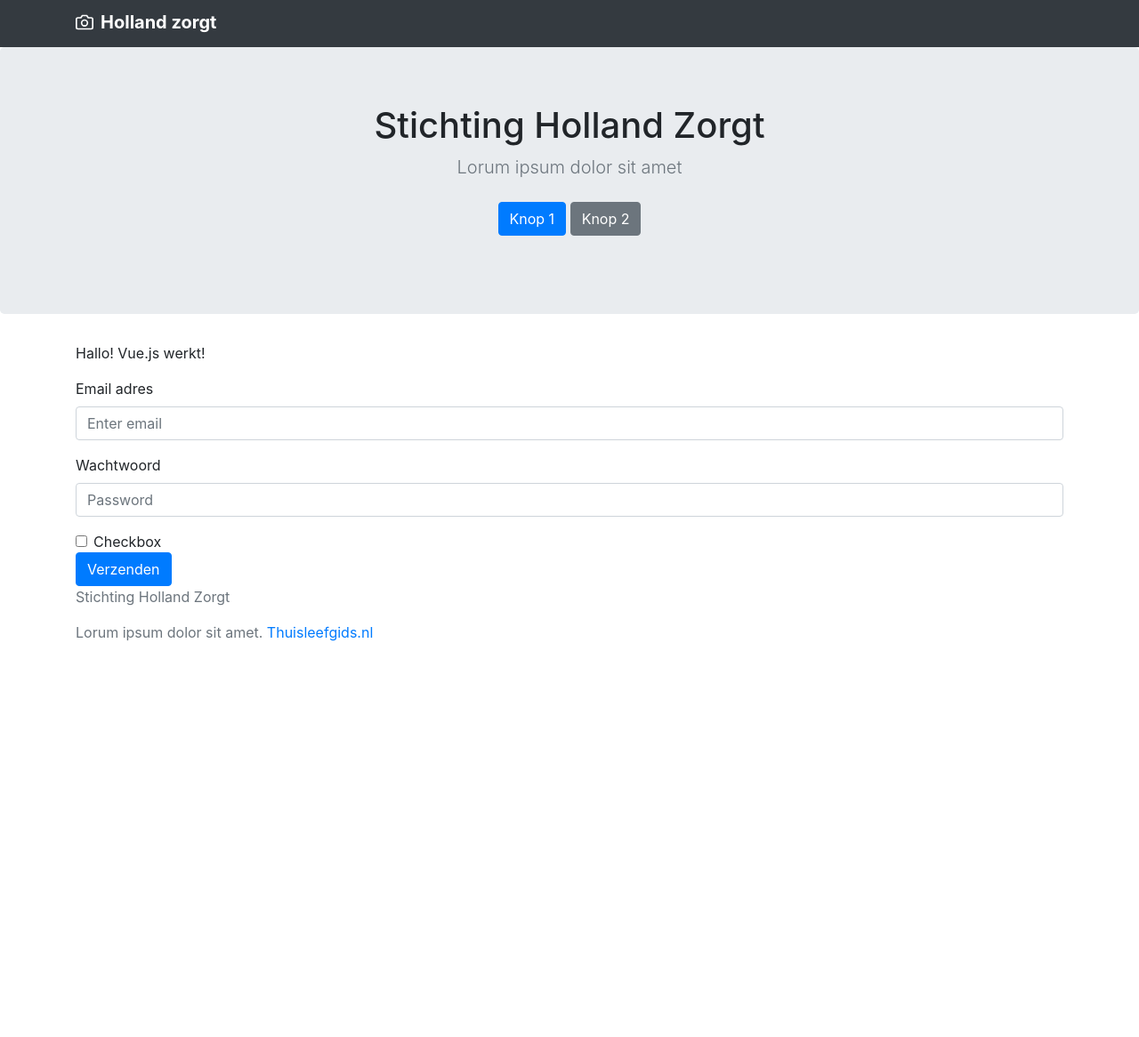
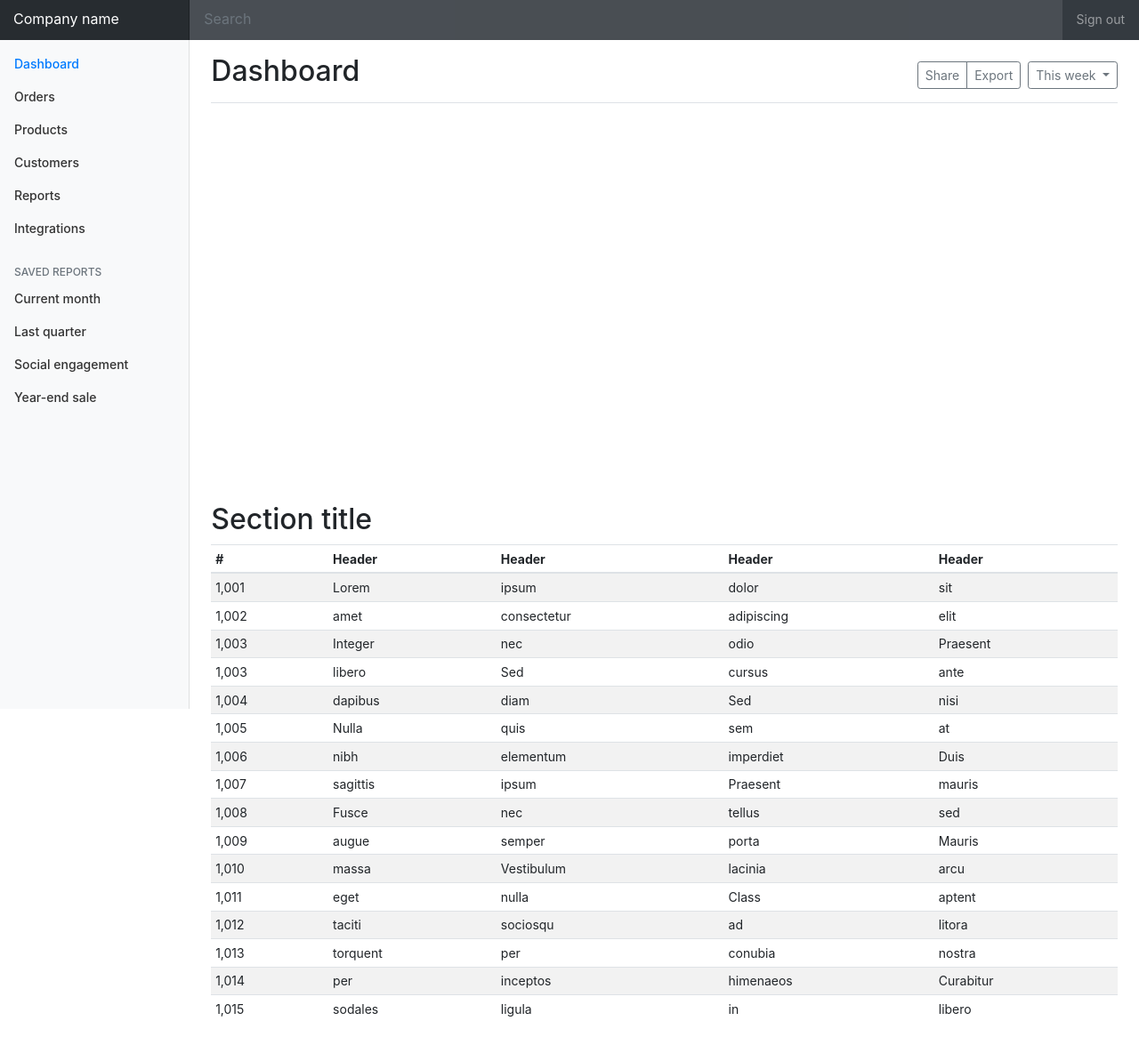
Before and after one commit to patrickhopman/Database-Holland-Zorgt, a plain HTML site: page index.html in a window 1280 px wide. Shown: the part 3-1169 px from the top of the page at 89% size. Before the commit the page ends 800 px from the top, so only its background shows below. Drawn offline with nearby package versions, Linux system fonts and the light colour scheme.

Commit message:
Bootstrap 2

```diff
--- a/index.html
+++ b/index.html
@@ -15,59 +15,242 @@
 		<script src="https://unpkg.com/vue"></script>
 		<div id="app">
 
-			</header>
-				<div class="navbar navbar-dark bg-dark box-shadow">
-					<div class="container d-flex justify-content-between">
-						<a href="#" class="navbar-brand d-flex align-items-center">
-							<svg xmlns="http://www.w3.org/2000/svg" width="20" height="20" viewBox="0 0 24 24" fill="none" stroke="currentColor" stroke-width="2" stroke-linecap="round" stroke-linejoin="round" class="mr-2"><path d="M23 19a2 2 0 0 1-2 2H3a2 2 0 0 1-2-2V8a2 2 0 0 1 2-2h4l2-3h6l2 3h4a2 2 0 0 1 2 2z"></path><circle cx="12" cy="13" r="4"></circle></svg>
-							<strong>Holland zorgt</strong>
-						</a>
-					</div>
-				</div>
-			</header>
+			<nav class="navbar navbar-dark sticky-top bg-dark flex-md-nowrap p-0">
+      <a class="navbar-brand col-sm-3 col-md-2 mr-0" href="#">Company name</a>
+      <input class="form-control form-control-dark w-100" type="text" placeholder="Search" aria-label="Search">
+      <ul class="navbar-nav px-3">
+        <li class="nav-item text-nowrap">
+          <a class="nav-link" href="#">Sign out</a>
+        </li>
+      </ul>
+    </nav>
 
-			<main role="main">
-				<section class="jumbotron text-center">
-					<div class="container">
-						<h1 class="jumbotron-heading">Stichting Holland Zorgt</h1>
-						<p class="lead text-muted">Lorum ipsum dolor sit amet</p>
-						<p>
-							<a href="#" class="btn btn-primary my-2">Knop 1</a>
-							<a href="#" class="btn btn-secondary my-2">Knop 2</a>
-						</p>
-					</div>
-				</section>
+    <div class="container-fluid">
+      <div class="row">
+        <nav class="col-md-2 d-none d-md-block bg-light sidebar">
+          <div class="sidebar-sticky">
+            <ul class="nav flex-column">
+              <li class="nav-item">
+                <a class="nav-link active" href="#">
+                  <span data-feather="home"></span>
+                  Dashboard <span class="sr-only">(current)</span>
+                </a>
+              </li>
+              <li class="nav-item">
+                <a class="nav-link" href="#">
+                  <span data-feather="file"></span>
+                  Orders
+                </a>
+              </li>
+              <li class="nav-item">
+                <a class="nav-link" href="#">
+                  <span data-feather="shopping-cart"></span>
+                  Products
+                </a>
+              </li>
+              <li class="nav-item">
+                <a class="nav-link" href="#">
+                  <span data-feather="users"></span>
+                  Customers
+                </a>
+              </li>
+              <li class="nav-item">
+                <a class="nav-link" href="#">
+                  <span data-feather="bar-chart-2"></span>
+                  Reports
+                </a>
+              </li>
+              <li class="nav-item">
+                <a class="nav-link" href="#">
+                  <span data-feather="layers"></span>
+                  Integrations
+                </a>
+              </li>
+            </ul>
 
-				<div class="container">
-					<div class="row">
-						<div class="col-sm-12">
-							<p>{{ message }}</p>
-							<form>
-								<div class="form-group">
-									<label for="exampleInputEmail1">Email adres</label>
-									<input type="email" class="form-control" id="exampleInputEmail1" aria-describedby="emailHelp" placeholder="Enter email">
-								</div>
-								<div class="form-group">
-									<label for="exampleInputPassword1">Wachtwoord</label>
-									<input type="password" class="form-control" id="exampleInputPassword1" placeholder="Password">
-								</div>
-								<div class="form-check">
-									<input type="checkbox" class="form-check-input" id="exampleCheck1">
-									<label class="form-check-label" for="exampleCheck1">Checkbox</label>
-								</div>
-								<button type="submit" class="btn btn-primary">Verzenden</button>
-							</form>
-						</div>
-					</div>
-				</div>
-			</main>
+            <h6 class="sidebar-heading d-flex justify-content-between align-items-center px-3 mt-4 mb-1 text-muted">
+              <span>Saved reports</span>
+              <a class="d-flex align-items-center text-muted" href="#">
+                <span data-feather="plus-circle"></span>
+              </a>
+            </h6>
+            <ul class="nav flex-column mb-2">
+              <li class="nav-item">
+                <a class="nav-link" href="#">
+                  <span data-feather="file-text"></span>
+                  Current month
+                </a>
+              </li>
+              <li class="nav-item">
+                <a class="nav-link" href="#">
+                  <span data-feather="file-text"></span>
+                  Last quarter
+                </a>
+              </li>
+              <li class="nav-item">
+                <a class="nav-link" href="#">
+                  <span data-feather="file-text"></span>
+                  Social engagement
+                </a>
+              </li>
+              <li class="nav-item">
+                <a class="nav-link" href="#">
+                  <span data-feather="file-text"></span>
+                  Year-end sale
+                </a>
+              </li>
+            </ul>
+          </div>
+        </nav>
 
-			<footer class="text-muted">
-				<div class="container">
-					<p>Stichting Holland Zorgt</p>
-					<p>Lorum ipsum dolor sit amet. <a href="https://www.thuisleefgids.nl">Thuisleefgids.nl</a></p>
-				</div>
-			</footer>
+        <main role="main" class="col-md-9 ml-sm-auto col-lg-10 pt-3 px-4">
+          <div class="d-flex justify-content-between flex-wrap flex-md-nowrap align-items-center pb-2 mb-3 border-bottom">
+            <h1 class="h2">Dashboard</h1>
+            <div class="btn-toolbar mb-2 mb-md-0">
+              <div class="btn-group mr-2">
+                <button class="btn btn-sm btn-outline-secondary">Share</button>
+                <button class="btn btn-sm btn-outline-secondary">Export</button>
+              </div>
+              <button class="btn btn-sm btn-outline-secondary dropdown-toggle">
+                <span data-feather="calendar"></span>
+                This week
+              </button>
+            </div>
+          </div>
+
+          <canvas class="my-4" id="myChart" width="900" height="380"></canvas>
+
+          <h2>Section title</h2>
+          <div class="table-responsive">
+            <table class="table table-striped table-sm">
+              <thead>
+                <tr>
+                  <th>#</th>
+                  <th>Header</th>
+                  <th>Header</th>
+                  <th>Header</th>
+                  <th>Header</th>
+                </tr>
+              </thead>
+              <tbody>
+                <tr>
+                  <td>1,001</td>
+                  <td>Lorem</td>
+                  <td>ipsum</td>
+                  <td>dolor</td>
+                  <td>sit</td>
+                </tr>
+                <tr>
+                  <td>1,002</td>
+                  <td>amet</td>
+                  <td>consectetur</td>
+                  <td>adipiscing</td>
+                  <td>elit</td>
+                </tr>
+                <tr>
+                  <td>1,003</td>
+                  <td>Integer</td>
+                  <td>nec</td>
+                  <td>odio</td>
+                  <td>Praesent</td>
+                </tr>
+                <tr>
+                  <td>1,003</td>
+                  <td>libero</td>
+                  <td>Sed</td>
+                  <td>cursus</td>
+                  <td>ante</td>
+                </tr>
+                <tr>
+                  <td>1,004</td>
+                  <td>dapibus</td>
+                  <td>diam</td>
+                  <td>Sed</td>
+                  <td>nisi</td>
+                </tr>
+                <tr>
+                  <td>1,005</td>
+                  <td>Nulla</td>
+                  <td>quis</td>
+                  <td>sem</td>
+                  <td>at</td>
+                </tr>
+                <tr>
+                  <td>1,006</td>
+                  <td>nibh</td>
+                  <td>elementum</td>
+                  <td>imperdiet</td>
+                  <td>Duis</td>
+                </tr>
+                <tr>
+                  <td>1,007</td>
+                  <td>sagittis</td>
+                  <td>ipsum</td>
+                  <td>Praesent</td>
+                  <td>mauris</td>
+                </tr>
+                <tr>
+                  <td>1,008</td>
+                  <td>Fusce</td>
+                  <td>nec</td>
+                  <td>tellus</td>
+                  <td>sed</td>
+                </tr>
+                <tr>
+                  <td>1,009</td>
+                  <td>augue</td>
+                  <td>semper</td>
+                  <td>porta</td>
+                  <td>Mauris</td>
+                </tr>
+                <tr>
+                  <td>1,010</td>
+                  <td>massa</td>
+                  <td>Vestibulum</td>
+                  <td>lacinia</td>
+                  <td>arcu</td>
+                </tr>
+                <tr>
+                  <td>1,011</td>
+                  <td>eget</td>
+                  <td>nulla</td>
+                  <td>Class</td>
+                  <td>aptent</td>
+                </tr>
+                <tr>
+                  <td>1,012</td>
+                  <td>taciti</td>
+                  <td>sociosqu</td>
+                  <td>ad</td>
+                  <td>litora</td>
+                </tr>
+                <tr>
+                  <td>1,013</td>
+                  <td>torquent</td>
+                  <td>per</td>
+                  <td>conubia</td>
+                  <td>nostra</td>
+                </tr>
+                <tr>
+                  <td>1,014</td>
+                  <td>per</td>
+                  <td>inceptos</td>
+                  <td>himenaeos</td>
+                  <td>Curabitur</td>
+                </tr>
+                <tr>
+                  <td>1,015</td>
+                  <td>sodales</td>
+                  <td>ligula</td>
+                  <td>in</td>
+                  <td>libero</td>
+                </tr>
+              </tbody>
+            </table>
+          </div>
+        </main>
+      </div>
+    </div>
 		</div>
 	</body>
 </html>
--- a/style.css
+++ b/style.css
@@ -0,0 +1,93 @@
+body {
+  font-size: .875rem;
+}
+
+.feather {
+  width: 16px;
+  height: 16px;
+  vertical-align: text-bottom;
+}
+
+/*
+ * Sidebar
+ */
+
+.sidebar {
+  position: fixed;
+  top: 0;
+  bottom: 0;
+  left: 0;
+  z-index: 100; /* Behind the navbar */
+  padding: 0;
+  box-shadow: inset -1px 0 0 rgba(0, 0, 0, .1);
+}
+
+.sidebar-sticky {
+  position: -webkit-sticky;
+  position: sticky;
+  top: 48px; /* Height of navbar */
+  height: calc(100vh - 48px);
+  padding-top: .5rem;
+  overflow-x: hidden;
+  overflow-y: auto; /* Scrollable contents if viewport is shorter than content. */
+}
+
+.sidebar .nav-link {
+  font-weight: 500;
+  color: #333;
+}
+
+.sidebar .nav-link .feather {
+  margin-right: 4px;
+  color: #999;
+}
+
+.sidebar .nav-link.active {
+  color: #007bff;
+}
+
+.sidebar .nav-link:hover .feather,
+.sidebar .nav-link.active .feather {
+  color: inherit;
+}
+
+.sidebar-heading {
+  font-size: .75rem;
+  text-transform: uppercase;
+}
+
+/*
+ * Navbar
+ */
+
+.navbar-brand {
+  padding-top: .75rem;
+  padding-bottom: .75rem;
+  font-size: 1rem;
+  background-color: rgba(0, 0, 0, .25);
+  box-shadow: inset -1px 0 0 rgba(0, 0, 0, .25);
+}
+
+.navbar .form-control {
+  padding: .75rem 1rem;
+  border-width: 0;
+  border-radius: 0;
+}
+
+.form-control-dark {
+  color: #fff;
+  background-color: rgba(255, 255, 255, .1);
+  border-color: rgba(255, 255, 255, .1);
+}
+
+.form-control-dark:focus {
+  border-color: transparent;
+  box-shadow: 0 0 0 3px rgba(255, 255, 255, .25);
+}
+
+/*
+ * Utilities
+ */
+
+.border-top { border-top: 1px solid #e5e5e5; }
+.border-bottom { border-bottom: 1px solid #e5e5e5; }
```
Also changed, not shown: 1 other file.
